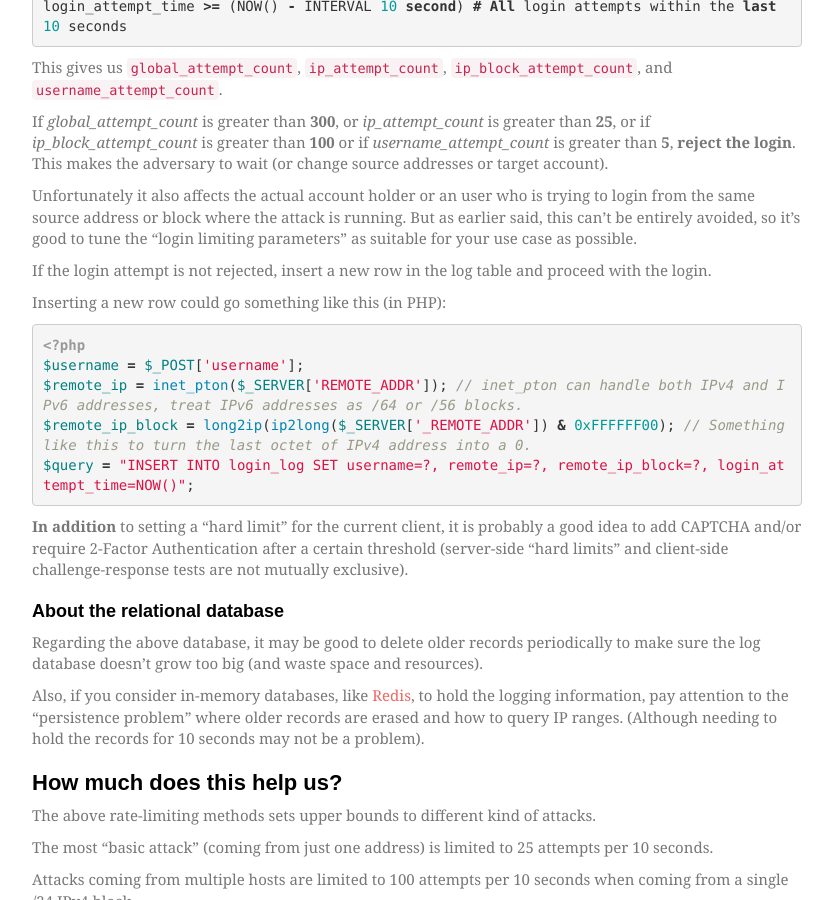
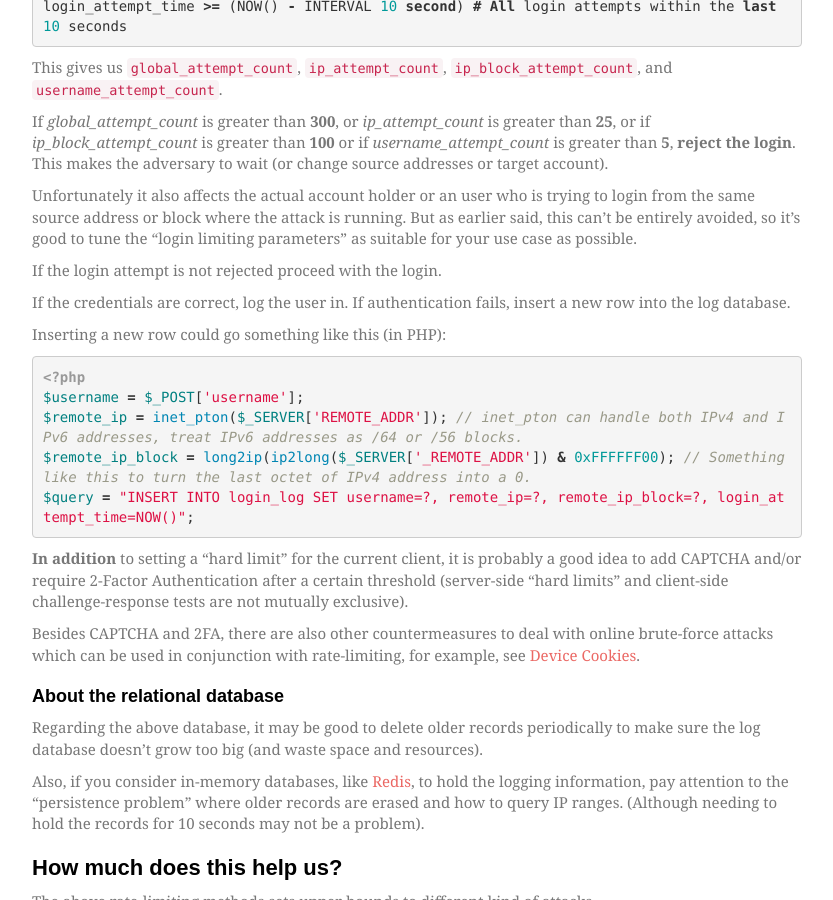
Before and after one commit to timoh6/timoh6.github.com, a Jekyll site: the page built from _posts/2015-05-07-Rate-limiting-web-application-login-attempts.md, in a window 1280 px wide and 900 px high, scrolled down 2235 px. Shown: the whole window, without its empty margins (223-1056 px from the left). Built offline with Jekyll 4.4.1, drawn with Linux system fonts in a browser that asks for light colours; some web fonts are replaced; comment, search, counter and statistics services are not loaded.

Commit message:
Mention about Device Cookies, insert row into a login_log only after failed authentication

```diff
--- a/_posts/2015-05-07-Rate-limiting-web-application-login-attempts.md
+++ b/_posts/2015-05-07-Rate-limiting-web-application-login-attempts.md
@@ -93,7 +93,9 @@ If *global_attempt_count* is greater than **300**, or *ip_attempt_count* is grea
 
 Unfortunately it also affects the actual account holder or an user who is trying to login from the same source address or block where the attack is running. But as earlier said, this can't be entirely avoided, so it's good to tune the "login limiting parameters" as suitable for your use case as possible.
 
-If the login attempt is not rejected, insert a new row in the log table and proceed with the login.
+If the login attempt is not rejected proceed with the login.
+
+If the credentials are correct, log the user in. If authentication fails, insert a new row into the log database.
 
 Inserting a new row could go something like this (in PHP):
 
@@ -106,6 +108,8 @@ $query = "INSERT INTO login_log SET username=?, remote_ip=?, remote_ip_block=?,
 {% endhighlight %}
 
 **In addition** to setting a "hard limit" for the current client, it is probably a good idea to add CAPTCHA and/or require 2-Factor Authentication after a certain threshold (server-side "hard limits" and client-side challenge-response tests are not mutually exclusive).
+
+Besides CAPTCHA and 2FA, there are also other countermeasures to deal with online brute-force attacks which can be used in conjunction with rate-limiting, for example, see [Device Cookies](https://www.owasp.org/index.php/Slow_Down_Online_Guessing_Attacks_with_Device_Cookies).
 
 ### About the relational database
 
```
